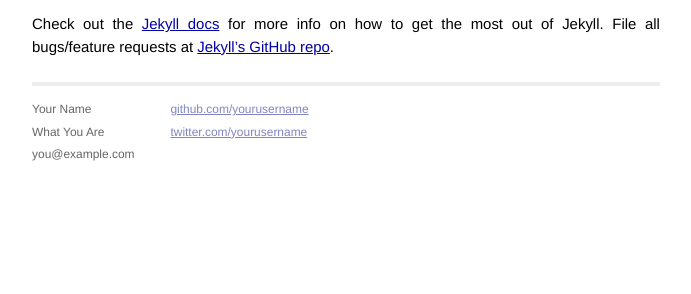
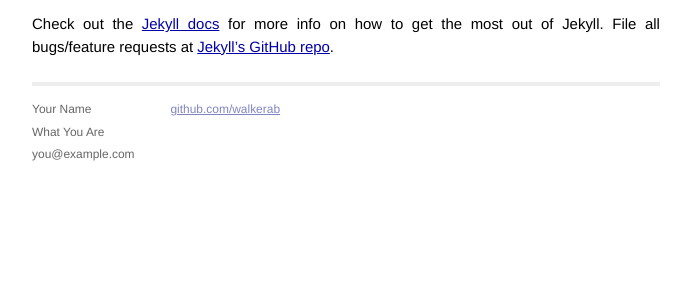
Before and after one commit to walkerab/walkerab.github.io, a Jekyll site: the page built from _posts/2014-02-24-welcome-to-jekyll.markdown, in a window 1280 px wide. Shown: the part 411-705 px from the top of the page, without its empty margins (294-985 px from the left). Built offline with Jekyll 4.4.1, drawn with Linux system fonts in a browser that asks for light colours; Markdown is read by kramdown in place of the engine named in the settings.

Commit message:
Added CNAME

```diff
--- /dev/null
+++ b/CNAME
@@ -0,0 +1 @@
+powerfulwizard.net
--- a/_layouts/default.html
+++ b/_layouts/default.html
@@ -11,10 +11,8 @@
 
 		<!-- Custom CSS -->
 		<link rel="stylesheet" href="/css/main.css">
-
 	</head>
 	<body>
-
 		<div class="site">
 			<div class="header">
 				<h1 class="title"><a href="/">{{ site.name }}</a></h1>
@@ -33,12 +31,11 @@
 				</div>
 				<div class="contact">
 					<p>
-                <a href="https://github.com/yourusername">github.com/yourusername</a><br />
-                <a href="https://twitter.com/yourusername">twitter.com/yourusername</a><br />
+						<a href="https://github.com/walkerab">github.com/walkerab</a><br />
+						<!-- <a href="https://twitter.com/yourusername">twitter.com/yourusername</a><br /> -->
 					</p>
 				</div>
 			</div>
 		</div>
-
 	</body>
 </html>
```
Lines whose indentation alone changed are shown as unchanged.
